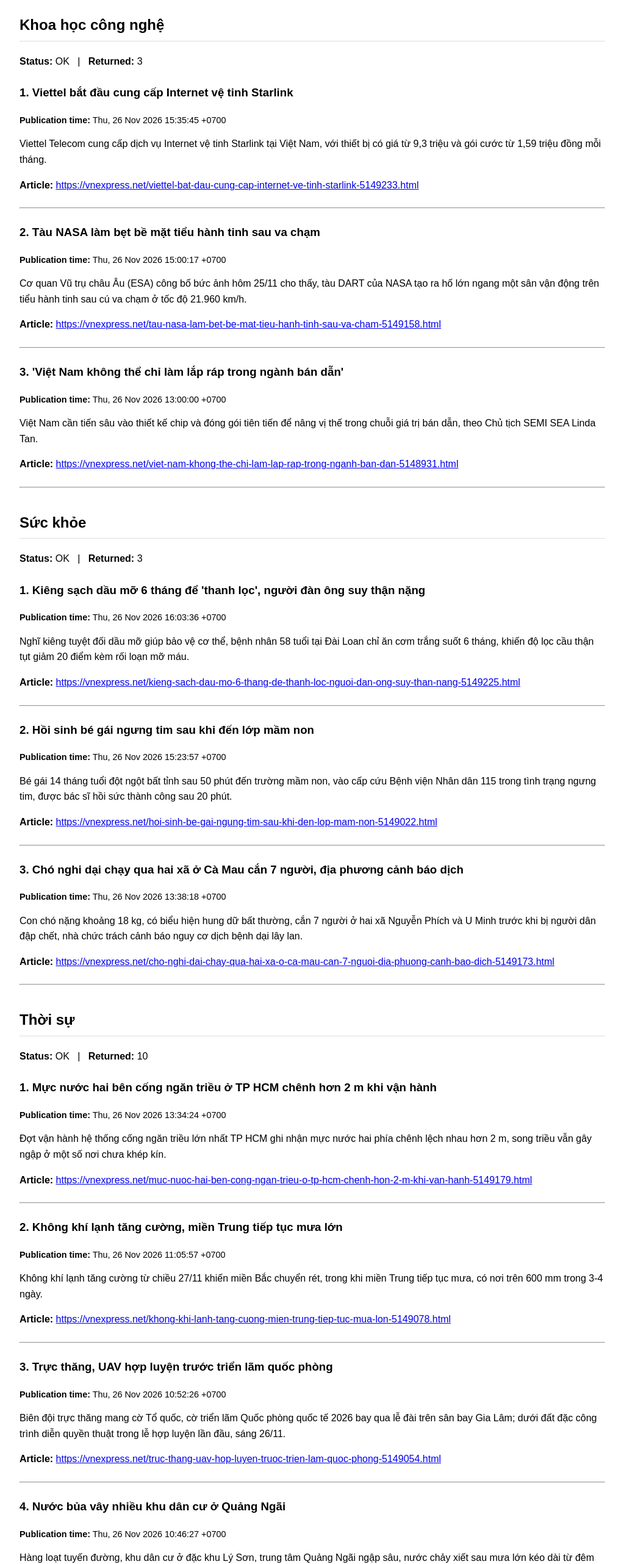
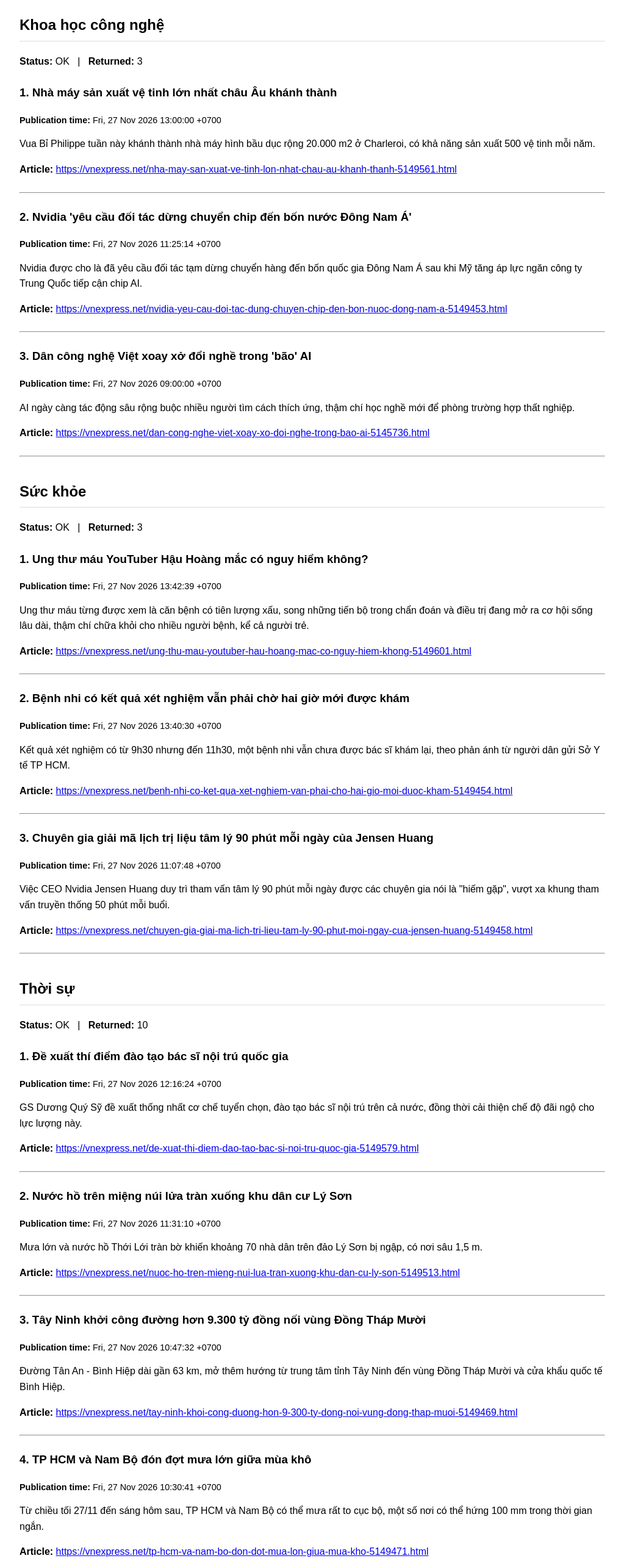
Before and after one commit to Henryta89/vnexpress-rss-briefing, a plain HTML site: page docs/index.html in a window 1280 px wide. Shown: the part 180-2744 px from the top of the page at 61% size, without its empty margins (128-1151 px from the left). Drawn offline with Linux system fonts and the light colour scheme.

Commit message:
chore: refresh VnExpress RSS briefing

```diff
--- a/docs/index.html
+++ b/docs/index.html
@@ -39,126 +39,126 @@ a {
 </head>
 <body>
 <h1>VnExpress RSS Briefing Source</h1>
-<p><strong>Updated:</strong> 2026-11-26 17:01:11 Asia/Ho_Chi_Minh</p>
+<p><strong>Updated:</strong> 2026-11-27 17:06:22 Asia/Ho_Chi_Minh</p>
 <p><strong>Source authority:</strong> VnExpress RSS</p>
 <section><h2>Khoa học công nghệ</h2>
 <p><strong>Status:</strong> OK &nbsp; | &nbsp; <strong>Returned:</strong> 3</p>
 <article>
-<h3>1. Viettel bắt đầu cung cấp Internet vệ tinh Starlink</h3>
-<p class="metadata"><strong>Publication time:</strong> Thu, 26 Nov 2026 15:35:45 +0700</p>
-<p class="description">Viettel Telecom cung cấp dịch vụ Internet vệ tinh Starlink tại Việt Nam, với thiết bị có giá từ 9,3 triệu và gói cước từ 1,59 triệu đồng mỗi tháng.</p>
-<p><strong>Article:</strong> <a href="https://vnexpress.net/viettel-bat-dau-cung-cap-internet-ve-tinh-starlink-5149233.html">https://vnexpress.net/viettel-bat-dau-cung-cap-internet-ve-tinh-starlink-5149233.html</a></p>
+<h3>1. Nhà máy sản xuất vệ tinh lớn nhất châu Âu khánh thành</h3>
+<p class="metadata"><strong>Publication time:</strong> Fri, 27 Nov 2026 13:00:00 +0700</p>
+<p class="description">Vua Bỉ Philippe tuần này khánh thành nhà máy hình bầu dục rộng 20.000 m2 ở Charleroi, có khả năng sản xuất 500 vệ tinh mỗi năm.</p>
+<p><strong>Article:</strong> <a href="https://vnexpress.net/nha-may-san-xuat-ve-tinh-lon-nhat-chau-au-khanh-thanh-5149561.html">https://vnexpress.net/nha-may-san-xuat-ve-tinh-lon-nhat-chau-au-khanh-thanh-5149561.html</a></p>
 </article>
 <hr>
 <article>
-<h3>2. Tàu NASA làm bẹt bề mặt tiểu hành tinh sau va chạm</h3>
-<p class="metadata"><strong>Publication time:</strong> Thu, 26 Nov 2026 15:00:17 +0700</p>
-<p class="description">Cơ quan Vũ trụ châu Âu (ESA) công bố bức ảnh hôm 25/11 cho thấy, tàu DART của NASA tạo ra hố lớn ngang một sân vận động trên tiểu hành tinh sau cú va chạm ở tốc độ 21.960 km/h.</p>
-<p><strong>Article:</strong> <a href="https://vnexpress.net/tau-nasa-lam-bet-be-mat-tieu-hanh-tinh-sau-va-cham-5149158.html">https://vnexpress.net/tau-nasa-lam-bet-be-mat-tieu-hanh-tinh-sau-va-cham-5149158.html</a></p>
+<h3>2. Nvidia &#x27;yêu cầu đối tác dừng chuyển chip đến bốn nước Đông Nam Á&#x27;</h3>
+<p class="metadata"><strong>Publication time:</strong> Fri, 27 Nov 2026 11:25:14 +0700</p>
+<p class="description">Nvidia được cho là đã yêu cầu đối tác tạm dừng chuyển hàng đến bốn quốc gia Đông Nam Á sau khi Mỹ tăng áp lực ngăn công ty Trung Quốc tiếp cận chip AI.</p>
+<p><strong>Article:</strong> <a href="https://vnexpress.net/nvidia-yeu-cau-doi-tac-dung-chuyen-chip-den-bon-nuoc-dong-nam-a-5149453.html">https://vnexpress.net/nvidia-yeu-cau-doi-tac-dung-chuyen-chip-den-bon-nuoc-dong-nam-a-5149453.html</a></p>
 </article>
 <hr>
 <article>
-<h3>3. &#x27;Việt Nam không thể chỉ làm lắp ráp trong ngành bán dẫn&#x27;</h3>
-<p class="metadata"><strong>Publication time:</strong> Thu, 26 Nov 2026 13:00:00 +0700</p>
-<p class="description">Việt Nam cần tiến sâu vào thiết kế chip và đóng gói tiên tiến để nâng vị thế trong chuỗi giá trị bán dẫn, theo Chủ tịch SEMI SEA Linda Tan.</p>
-<p><strong>Article:</strong> <a href="https://vnexpress.net/viet-nam-khong-the-chi-lam-lap-rap-trong-nganh-ban-dan-5148931.html">https://vnexpress.net/viet-nam-khong-the-chi-lam-lap-rap-trong-nganh-ban-dan-5148931.html</a></p>
+<h3>3. Dân công nghệ Việt xoay xở đổi nghề trong &#x27;bão&#x27; AI</h3>
+<p class="metadata"><strong>Publication time:</strong> Fri, 27 Nov 2026 09:00:00 +0700</p>
+<p class="description">AI ngày càng tác động sâu rộng buộc nhiều người tìm cách thích ứng, thậm chí học nghề mới để phòng trường hợp thất nghiệp.</p>
+<p><strong>Article:</strong> <a href="https://vnexpress.net/dan-cong-nghe-viet-xoay-xo-doi-nghe-trong-bao-ai-5145736.html">https://vnexpress.net/dan-cong-nghe-viet-xoay-xo-doi-nghe-trong-bao-ai-5145736.html</a></p>
 </article>
 <hr>
 </section>
 <section><h2>Sức khỏe</h2>
 <p><strong>Status:</strong> OK &nbsp; | &nbsp; <strong>Returned:</strong> 3</p>
 <article>
-<h3>1. Kiêng sạch dầu mỡ 6 tháng để &#x27;thanh lọc&#x27;, người đàn ông suy thận nặng</h3>
-<p class="metadata"><strong>Publication time:</strong> Thu, 26 Nov 2026 16:03:36 +0700</p>
-<p class="description">Nghĩ kiêng tuyệt đối dầu mỡ giúp bảo vệ cơ thể, bệnh nhân 58 tuổi tại Đài Loan chỉ ăn cơm trắng suốt 6 tháng, khiến độ lọc cầu thận tụt giảm 20 điểm kèm rối loạn mỡ máu.</p>
-<p><strong>Article:</strong> <a href="https://vnexpress.net/kieng-sach-dau-mo-6-thang-de-thanh-loc-nguoi-dan-ong-suy-than-nang-5149225.html">https://vnexpress.net/kieng-sach-dau-mo-6-thang-de-thanh-loc-nguoi-dan-ong-suy-than-nang-5149225.html</a></p>
+<h3>1. Ung thư máu YouTuber Hậu Hoàng mắc có nguy hiểm không?</h3>
+<p class="metadata"><strong>Publication time:</strong> Fri, 27 Nov 2026 13:42:39 +0700</p>
+<p class="description">Ung thư máu từng được xem là căn bệnh có tiên lượng xấu, song những tiến bộ trong chẩn đoán và điều trị đang mở ra cơ hội sống lâu dài, thậm chí chữa khỏi cho nhiều người bệnh, kể cả người trẻ.</p>
+<p><strong>Article:</strong> <a href="https://vnexpress.net/ung-thu-mau-youtuber-hau-hoang-mac-co-nguy-hiem-khong-5149601.html">https://vnexpress.net/ung-thu-mau-youtuber-hau-hoang-mac-co-nguy-hiem-khong-5149601.html</a></p>
 </article>
 <hr>
 <article>
-<h3>2. Hồi sinh bé gái ngưng tim sau khi đến lớp mầm non</h3>
-<p class="metadata"><strong>Publication time:</strong> Thu, 26 Nov 2026 15:23:57 +0700</p>
-<p class="description">Bé gái 14 tháng tuổi đột ngột bất tỉnh sau 50 phút đến trường mầm non, vào cấp cứu Bệnh viện Nhân dân 115 trong tình trạng ngưng tim, được bác sĩ hồi sức thành công sau 20 phút.</p>
-<p><strong>Article:</strong> <a href="https://vnexpress.net/hoi-sinh-be-gai-ngung-tim-sau-khi-den-lop-mam-non-5149022.html">https://vnexpress.net/hoi-sinh-be-gai-ngung-tim-sau-khi-den-lop-mam-non-5149022.html</a></p>
+<h3>2. Bệnh nhi có kết quả xét nghiệm vẫn phải chờ hai giờ mới được khám</h3>
+<p class="metadata"><strong>Publication time:</strong> Fri, 27 Nov 2026 13:40:30 +0700</p>
+<p class="description">Kết quả xét nghiệm có từ 9h30 nhưng đến 11h30, một bệnh nhi vẫn chưa được bác sĩ khám lại, theo phản ánh từ người dân gửi Sở Y tế TP HCM.</p>
+<p><strong>Article:</strong> <a href="https://vnexpress.net/benh-nhi-co-ket-qua-xet-nghiem-van-phai-cho-hai-gio-moi-duoc-kham-5149454.html">https://vnexpress.net/benh-nhi-co-ket-qua-xet-nghiem-van-phai-cho-hai-gio-moi-duoc-kham-5149454.html</a></p>
 </article>
 <hr>
 <article>
-<h3>3. Chó nghi dại chạy qua hai xã ở Cà Mau cắn 7 người, địa phương cảnh báo dịch</h3>
-<p class="metadata"><strong>Publication time:</strong> Thu, 26 Nov 2026 13:38:18 +0700</p>
-<p class="description">Con chó nặng khoảng 18 kg, có biểu hiện hung dữ bất thường, cắn 7 người ở hai xã Nguyễn Phích và U Minh trước khi bị người dân đập chết, nhà chức trách cảnh báo nguy cơ dịch bệnh dại lây lan.</p>
-<p><strong>Article:</strong> <a href="https://vnexpress.net/cho-nghi-dai-chay-qua-hai-xa-o-ca-mau-can-7-nguoi-dia-phuong-canh-bao-dich-5149173.html">https://vnexpress.net/cho-nghi-dai-chay-qua-hai-xa-o-ca-mau-can-7-nguoi-dia-phuong-canh-bao-dich-5149173.html</a></p>
+<h3>3. Chuyên gia giải mã lịch trị liệu tâm lý 90 phút mỗi ngày của Jensen Huang</h3>
+<p class="metadata"><strong>Publication time:</strong> Fri, 27 Nov 2026 11:07:48 +0700</p>
+<p class="description">Việc CEO Nvidia Jensen Huang duy trì tham vấn tâm lý 90 phút mỗi ngày được các chuyên gia nói là &quot;hiếm gặp&quot;, vượt xa khung tham vấn truyền thống 50 phút mỗi buổi.</p>
+<p><strong>Article:</strong> <a href="https://vnexpress.net/chuyen-gia-giai-ma-lich-tri-lieu-tam-ly-90-phut-moi-ngay-cua-jensen-huang-5149458.html">https://vnexpress.net/chuyen-gia-giai-ma-lich-tri-lieu-tam-ly-90-phut-moi-ngay-cua-jensen-huang-5149458.html</a></p>
 </article>
 <hr>
 </section>
 <section><h2>Thời sự</h2>
 <p><strong>Status:</strong> OK &nbsp; | &nbsp; <strong>Returned:</strong> 10</p>
 <article>
-<h3>1. Mực nước hai bên cống ngăn triều ở TP HCM chênh hơn 2 m khi vận hành</h3>
-<p class="metadata"><strong>Publication time:</strong> Thu, 26 Nov 2026 13:34:24 +0700</p>
-<p class="description">Đợt vận hành hệ thống cống ngăn triều lớn nhất TP HCM ghi nhận mực nước hai phía chênh lệch nhau hơn 2 m, song triều vẫn gây ngập ở một số nơi chưa khép kín.</p>
-<p><strong>Article:</strong> <a href="https://vnexpress.net/muc-nuoc-hai-ben-cong-ngan-trieu-o-tp-hcm-chenh-hon-2-m-khi-van-hanh-5149179.html">https://vnexpress.net/muc-nuoc-hai-ben-cong-ngan-trieu-o-tp-hcm-chenh-hon-2-m-khi-van-hanh-5149179.html</a></p>
+<h3>1. Đề xuất thí điểm đào tạo bác sĩ nội trú quốc gia</h3>
+<p class="metadata"><strong>Publication time:</strong> Fri, 27 Nov 2026 12:16:24 +0700</p>
+<p class="description">GS Dương Quý Sỹ đề xuất thống nhất cơ chế tuyển chọn, đào tạo bác sĩ nội trú trên cả nước, đồng thời cải thiện chế độ đãi ngộ cho lực lượng này.</p>
+<p><strong>Article:</strong> <a href="https://vnexpress.net/de-xuat-thi-diem-dao-tao-bac-si-noi-tru-quoc-gia-5149579.html">https://vnexpress.net/de-xuat-thi-diem-dao-tao-bac-si-noi-tru-quoc-gia-5149579.html</a></p>
 </article>
 <hr>
 <article>
-<h3>2. Không khí lạnh tăng cường, miền Trung tiếp tục mưa lớn</h3>
-<p class="metadata"><strong>Publication time:</strong> Thu, 26 Nov 2026 11:05:57 +0700</p>
-<p class="description">Không khí lạnh tăng cường từ chiều 27/11 khiến miền Bắc chuyển rét, trong khi miền Trung tiếp tục mưa, có nơi trên 600 mm trong 3-4 ngày.</p>
-<p><strong>Article:</strong> <a href="https://vnexpress.net/khong-khi-lanh-tang-cuong-mien-trung-tiep-tuc-mua-lon-5149078.html">https://vnexpress.net/khong-khi-lanh-tang-cuong-mien-trung-tiep-tuc-mua-lon-5149078.html</a></p>
+<h3>2. Nước hồ trên miệng núi lửa tràn xuống khu dân cư Lý Sơn</h3>
+<p class="metadata"><strong>Publication time:</strong> Fri, 27 Nov 2026 11:31:10 +0700</p>
+<p class="description">Mưa lớn và nước hồ Thới Lới tràn bờ khiến khoảng 70 nhà dân trên đảo Lý Sơn bị ngập, có nơi sâu 1,5 m.</p>
+<p><strong>Article:</strong> <a href="https://vnexpress.net/nuoc-ho-tren-mieng-nui-lua-tran-xuong-khu-dan-cu-ly-son-5149513.html">https://vnexpress.net/nuoc-ho-tren-mieng-nui-lua-tran-xuong-khu-dan-cu-ly-son-5149513.html</a></p>
 </article>
 <hr>
 <article>
-<h3>3. Trực thăng, UAV hợp luyện trước triển lãm quốc phòng</h3>
-<p class="metadata"><strong>Publication time:</strong> Thu, 26 Nov 2026 10:52:26 +0700</p>
-<p class="description">Biên đội trực thăng mang cờ Tổ quốc, cờ triển lãm Quốc phòng quốc tế 2026 bay qua lễ đài trên sân bay Gia Lâm; dưới đất đặc công trình diễn quyền thuật trong lễ hợp luyện lần đầu, sáng 26/11.</p>
-<p><strong>Article:</strong> <a href="https://vnexpress.net/truc-thang-uav-hop-luyen-truoc-trien-lam-quoc-phong-5149054.html">https://vnexpress.net/truc-thang-uav-hop-luyen-truoc-trien-lam-quoc-phong-5149054.html</a></p>
+<h3>3. Tây Ninh khởi công đường hơn 9.300 tỷ đồng nối vùng Đồng Tháp Mười</h3>
+<p class="metadata"><strong>Publication time:</strong> Fri, 27 Nov 2026 10:47:32 +0700</p>
+<p class="description">Đường Tân An - Bình Hiệp dài gần 63 km, mở thêm hướng từ trung tâm tỉnh Tây Ninh đến vùng Đồng Tháp Mười và cửa khẩu quốc tế Bình Hiệp.</p>
+<p><strong>Article:</strong> <a href="https://vnexpress.net/tay-ninh-khoi-cong-duong-hon-9-300-ty-dong-noi-vung-dong-thap-muoi-5149469.html">https://vnexpress.net/tay-ninh-khoi-cong-duong-hon-9-300-ty-dong-noi-vung-dong-thap-muoi-5149469.html</a></p>
 </article>
 <hr>
 <article>
-<h3>4. Nước bủa vây nhiều khu dân cư ở Quảng Ngãi</h3>
-<p class="metadata"><strong>Publication time:</strong> Thu, 26 Nov 2026 10:46:27 +0700</p>
-<p class="description">Hàng loạt tuyến đường, khu dân cư ở đặc khu Lý Sơn, trung tâm Quảng Ngãi ngập sâu, nước chảy xiết sau mưa lớn kéo dài từ đêm đến sáng 26/11.</p>
-<p><strong>Article:</strong> <a href="https://vnexpress.net/nuoc-bua-vay-nhieu-khu-dan-cu-o-quang-ngai-5149019.html">https://vnexpress.net/nuoc-bua-vay-nhieu-khu-dan-cu-o-quang-ngai-5149019.html</a></p>
+<h3>4. TP HCM và Nam Bộ đón đợt mưa lớn giữa mùa khô</h3>
+<p class="metadata"><strong>Publication time:</strong> Fri, 27 Nov 2026 10:30:41 +0700</p>
+<p class="description">Từ chiều tối 27/11 đến sáng hôm sau, TP HCM và Nam Bộ có thể mưa rất to cục bộ, một số nơi có thể hứng 100 mm trong thời gian ngắn.</p>
+<p><strong>Article:</strong> <a href="https://vnexpress.net/tp-hcm-va-nam-bo-don-dot-mua-lon-giua-mua-kho-5149471.html">https://vnexpress.net/tp-hcm-va-nam-bo-don-dot-mua-lon-giua-mua-kho-5149471.html</a></p>
 </article>
 <hr>
 <article>
-<h3>5. Hàng không ồ ạt tăng chuyến cuối năm</h3>
-<p class="metadata"><strong>Publication time:</strong> Thu, 26 Nov 2026 09:49:43 +0700</p>
-<p class="description">Các hãng hàng không trong nước và quốc tế tăng 473 chuyến bay mỗi tuần so với cùng kỳ năm trước, mở rộng đường bay đến nhiều thị trường dịp cuối năm.</p>
-<p><strong>Article:</strong> <a href="https://vnexpress.net/hang-khong-o-at-tang-chuyen-cuoi-nam-5149026.html">https://vnexpress.net/hang-khong-o-at-tang-chuyen-cuoi-nam-5149026.html</a></p>
+<h3>5. Hà Nội công khai định lượng, hình ảnh suất ăn học sinh</h3>
+<p class="metadata"><strong>Publication time:</strong> Fri, 27 Nov 2026 10:08:01 +0700</p>
+<p class="description">Phụ huynh có thể theo dõi thực đơn, định lượng, nguồn cung cấp thực phẩm, hóa đơn và hình ảnh suất ăn bán trú của học sinh qua nền tảng Hà Nội Check.</p>
+<p><strong>Article:</strong> <a href="https://vnexpress.net/ha-noi-cong-khai-dinh-luong-hinh-anh-suat-an-hoc-sinh-5149475.html">https://vnexpress.net/ha-noi-cong-khai-dinh-luong-hinh-anh-suat-an-hoc-sinh-5149475.html</a></p>
 </article>
 <hr>
 <article>
-<h3>6. Hơn 1.400 tỷ đồng cải tạo đường băng sân bay Đà Nẵng</h3>
-<p class="metadata"><strong>Publication time:</strong> Thu, 26 Nov 2026 09:07:55 +0700</p>
-<p class="description">Đường băng phía Tây sân bay Đà Nẵng dài hơn 3 km sẽ được cải tạo, xây thêm các đường lăn với tổng vốn đầu tư 1.427 tỷ đồng, dự kiến hoàn thành năm 2028.</p>
-<p><strong>Article:</strong> <a href="https://vnexpress.net/hon-1-400-ty-dong-cai-tao-duong-bang-san-bay-da-nang-5148984.html">https://vnexpress.net/hon-1-400-ty-dong-cai-tao-duong-bang-san-bay-da-nang-5148984.html</a></p>
+<h3>6. Đề xuất đầu tư tập trung vào 3-5 đại học tinh hoa</h3>
+<p class="metadata"><strong>Publication time:</strong> Fri, 27 Nov 2026 09:30:11 +0700</p>
+<p class="description">Việt Nam cần tập trung nguồn lực cho 3-5 đại học tinh hoa để tạo môi trường nghiên cứu, thu hút nhân tài và phát triển đội ngũ chuyên gia làm chủ công nghệ chiến lược.</p>
+<p><strong>Article:</strong> <a href="https://vnexpress.net/de-xuat-dau-tu-tap-trung-vao-3-5-dai-hoc-tinh-hoa-5149435.html">https://vnexpress.net/de-xuat-dau-tu-tap-trung-vao-3-5-dai-hoc-tinh-hoa-5149435.html</a></p>
 </article>
 <hr>
 <article>
-<h3>7. Bí thư xã &#x27;kéo khách&#x27; về đồi chè nhờ mạng xã hội</h3>
-<p class="metadata"><strong>Publication time:</strong> Thu, 26 Nov 2026 07:00:00 +0700</p>
-<p class="description">Từ chỗ gần như không sử dụng mạng xã hội, Bí thư xã Long Cốc Nguyễn Hoàng Trung tự đứng trước ống kính giới thiệu đồi chè, đưa hàng nghìn du khách đến với địa phương.</p>
-<p><strong>Article:</strong> <a href="https://vnexpress.net/bi-thu-xa-keo-khach-ve-doi-che-nho-mang-xa-hoi-5123377.html">https://vnexpress.net/bi-thu-xa-keo-khach-ve-doi-che-nho-mang-xa-hoi-5123377.html</a></p>
+<h3>7. Bí thư xã livestream bán sầu riêng</h3>
+<p class="metadata"><strong>Publication time:</strong> Fri, 27 Nov 2026 05:30:00 +0700</p>
+<p class="description">Từ những phiên livestream thu hút hàng trăm nghìn lượt xem, Bí thư Đảng ủy xã Ea Knuếc Ngô Thị Minh Trinh tìm cách đưa nông sản địa phương đến những thị trường rộng lớn hơn.</p>
+<p><strong>Article:</strong> <a href="https://vnexpress.net/bi-thu-xa-livestream-ban-sau-rieng-5129301.html">https://vnexpress.net/bi-thu-xa-livestream-ban-sau-rieng-5129301.html</a></p>
 </article>
 <hr>
 <article>
-<h3>8. Hàng quán phủ kín tầng một nhà tập thể cũ ở Hà Nội</h3>
-<p class="metadata"><strong>Publication time:</strong> Thu, 26 Nov 2026 00:00:00 +0700</p>
-<p class="description">Tầng một nhiều khu tập thể cũ được tận dụng kinh doanh ăn uống, sơn và hóa chất, tiềm ẩn nguy cơ cháy nổ, đe dọa an toàn của hàng trăm hộ dân sống phía trên.</p>
-<p><strong>Article:</strong> <a href="https://vnexpress.net/hang-quan-phu-kin-tang-mot-nha-tap-the-cu-o-ha-noi-5148886.html">https://vnexpress.net/hang-quan-phu-kin-tang-mot-nha-tap-the-cu-o-ha-noi-5148886.html</a></p>
+<h3>8. Metro TP HCM đông nghịt khách</h3>
+<p class="metadata"><strong>Publication time:</strong> Fri, 27 Nov 2026 05:00:00 +0700</p>
+<p class="description">Sau gần hai năm vận hành, hành khách xếp hàng dài chờ lên tàu, các toa metro chật kín người vào giờ cao điểm, nhiều bãi gửi xe kín chỗ.</p>
+<p><strong>Article:</strong> <a href="https://vnexpress.net/metro-tp-hcm-dong-nghit-khach-5149216.html">https://vnexpress.net/metro-tp-hcm-dong-nghit-khach-5149216.html</a></p>
 </article>
 <hr>
 <article>
-<h3>9. Ký hợp đồng tư vấn lớn nhất dự án đường sắt tốc độ cao Bắc Nam</h3>
-<p class="metadata"><strong>Publication time:</strong> Wed, 25 Nov 2026 21:56:38 +0700</p>
-<p class="description">Chiều 25/11, Ban Quản lý dự án Thăng Long ký hợp đồng tư vấn đường sắt tốc độ cao Bắc Nam trị giá hơn 10.243 tỷ đồng với liên danh 8 nhà thầu Việt Nam, Pháp và Hàn Quốc.</p>
-<p><strong>Article:</strong> <a href="https://vnexpress.net/ky-hop-dong-tu-van-lon-nhat-du-an-duong-sat-toc-do-cao-bac-nam-5148913.html">https://vnexpress.net/ky-hop-dong-tu-van-lon-nhat-du-an-duong-sat-toc-do-cao-bac-nam-5148913.html</a></p>
+<h3>9. Rang bắp bằng cát biển</h3>
+<p class="metadata"><strong>Publication time:</strong> Fri, 27 Nov 2026 00:00:00 +0700</p>
+<p class="description">Người dân phường Bắc Gianh dùng cát biển làm nóng để rang hạt bắp, tạo ra món ăn giòn, bùi, giữ vị ngọt tự nhiên, được nhiều người ưa chuộng.</p>
+<p><strong>Article:</strong> <a href="https://vnexpress.net/rang-bap-bang-cat-bien-5148424.html">https://vnexpress.net/rang-bap-bang-cat-bien-5148424.html</a></p>
 </article>
 <hr>
 <article>
-<h3>10. Cây điệp 15 m bật gốc, đè hai ôtô ở Cần Thơ</h3>
-<p class="metadata"><strong>Publication time:</strong> Wed, 25 Nov 2026 21:03:48 +0700</p>
-<p class="description">Mưa lớn kèm gió mạnh khiến cây điệp cao hơn 15 m, cạnh trường học ở phường Ninh Kiều, bật gốc, đè trúng hai ôtô, tối 25/11.</p>
-<p><strong>Article:</strong> <a href="https://vnexpress.net/cay-diep-15-m-bat-goc-de-hai-oto-o-can-tho-5148908.html">https://vnexpress.net/cay-diep-15-m-bat-goc-de-hai-oto-o-can-tho-5148908.html</a></p>
+<h3>10. Đề nghị kỷ luật hai nguyên lãnh đạo ở Sơn La, Hải Dương</h3>
+<p class="metadata"><strong>Publication time:</strong> Thu, 26 Nov 2026 19:26:48 +0700</p>
+<p class="description">Ủy ban Kiểm tra Trung ương đề nghị Ban Bí thư kỷ luật ông Nguyễn Đắc Lực, nguyên Giám đốc Sở Tài nguyên và Môi trường Sơn La, và ông Lê Đình Long, nguyên Bí thư Thành ủy Hải Dương.</p>
+<p><strong>Article:</strong> <a href="https://vnexpress.net/de-nghi-ky-luat-hai-nguyen-lanh-dao-o-son-la-hai-duong-5149351.html">https://vnexpress.net/de-nghi-ky-luat-hai-nguyen-lanh-dao-o-son-la-hai-duong-5149351.html</a></p>
 </article>
 <hr>
 </section>
```
